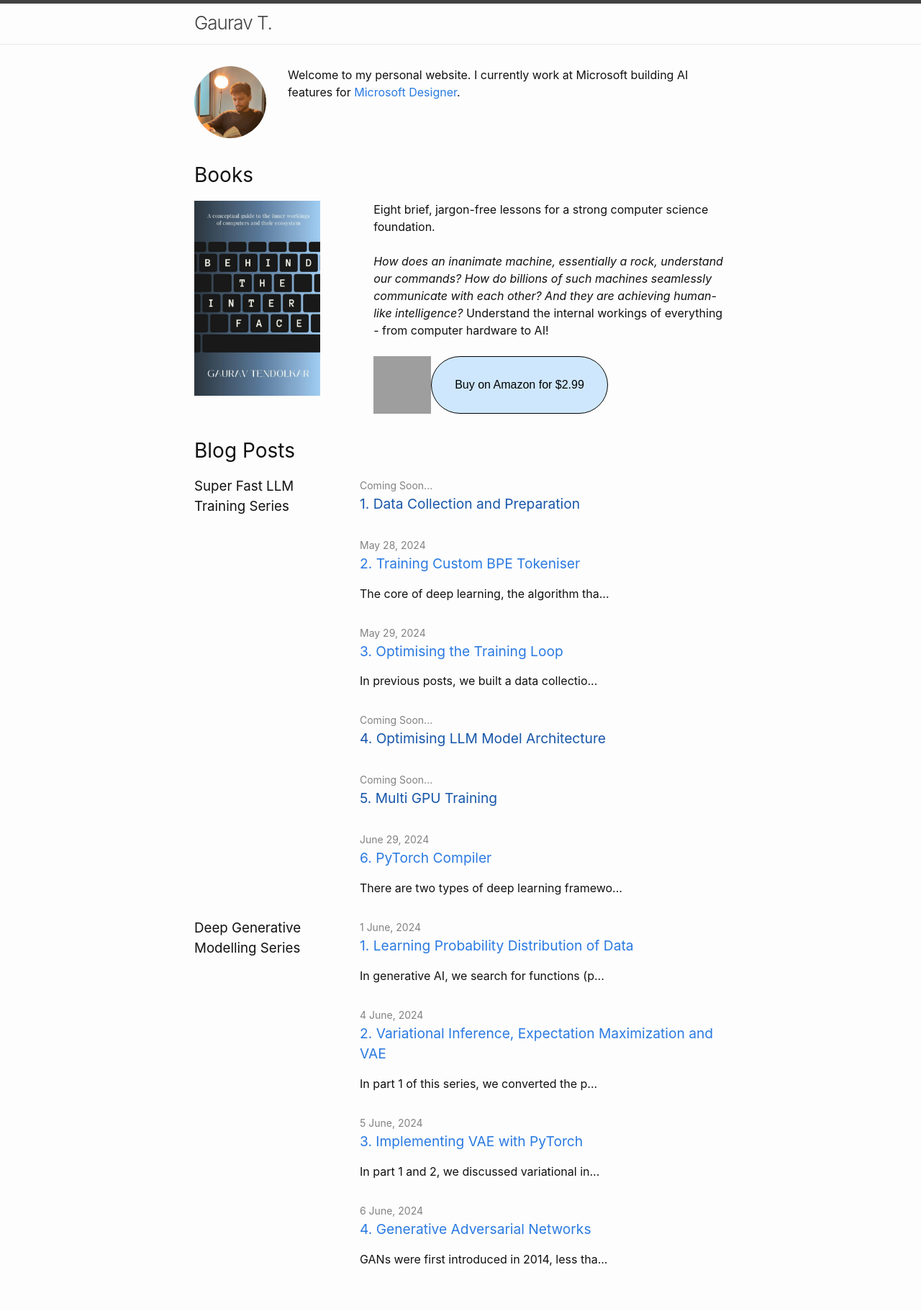
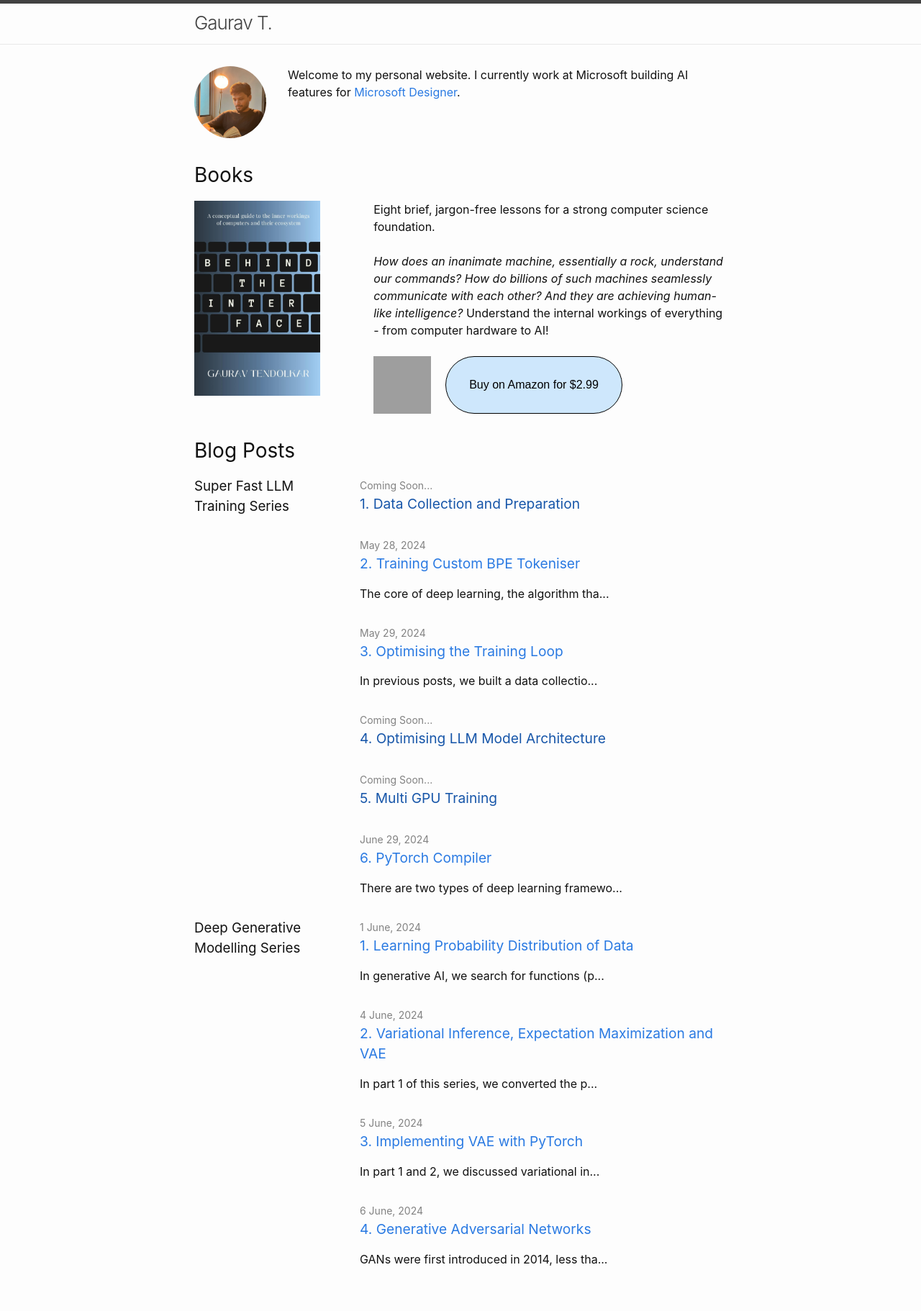
Before and after one commit to gauravtendolkar/gauravtendolkar.github.io, a Jekyll site: the page built from docs/index.markdown, in a window 1280 px wide. Shown: the whole page at 72% size. Built offline with Jekyll 4.4.1, drawn with Linux system fonts in a browser that asks for light colours; grey boxes are pictures that could not be loaded.

Commit message:
Update home.html

```diff
--- a/docs/_layouts/home.html
+++ b/docs/_layouts/home.html
@@ -29,7 +29,7 @@
       </div>
       <br />
       <div class="flex-container">
-        <div><a href="https://bookraid.com/categories/24/general-non-fiction" target="_blank" rel="noopener"><img width="80px" height="80px" src="https://bookraid.com/badges/general_non_fiction.png" alt="General Non-Fiction Bestseller on BookRaid" /></a></div>
+        <div style="margin-right: 20px"><a href="https://bookraid.com/categories/24/general-non-fiction" target="_blank" rel="noopener"><img width="80px" height="80px" src="https://bookraid.com/badges/general_non_fiction.png" alt="General Non-Fiction Bestseller on BookRaid" /></a></div>
         <button class="action-button" role="button" onclick="window.open('https://amazon.com/dp/B0D2RZJCN8','_blank')">
           Buy on Amazon for $2.99
         </button>
```
